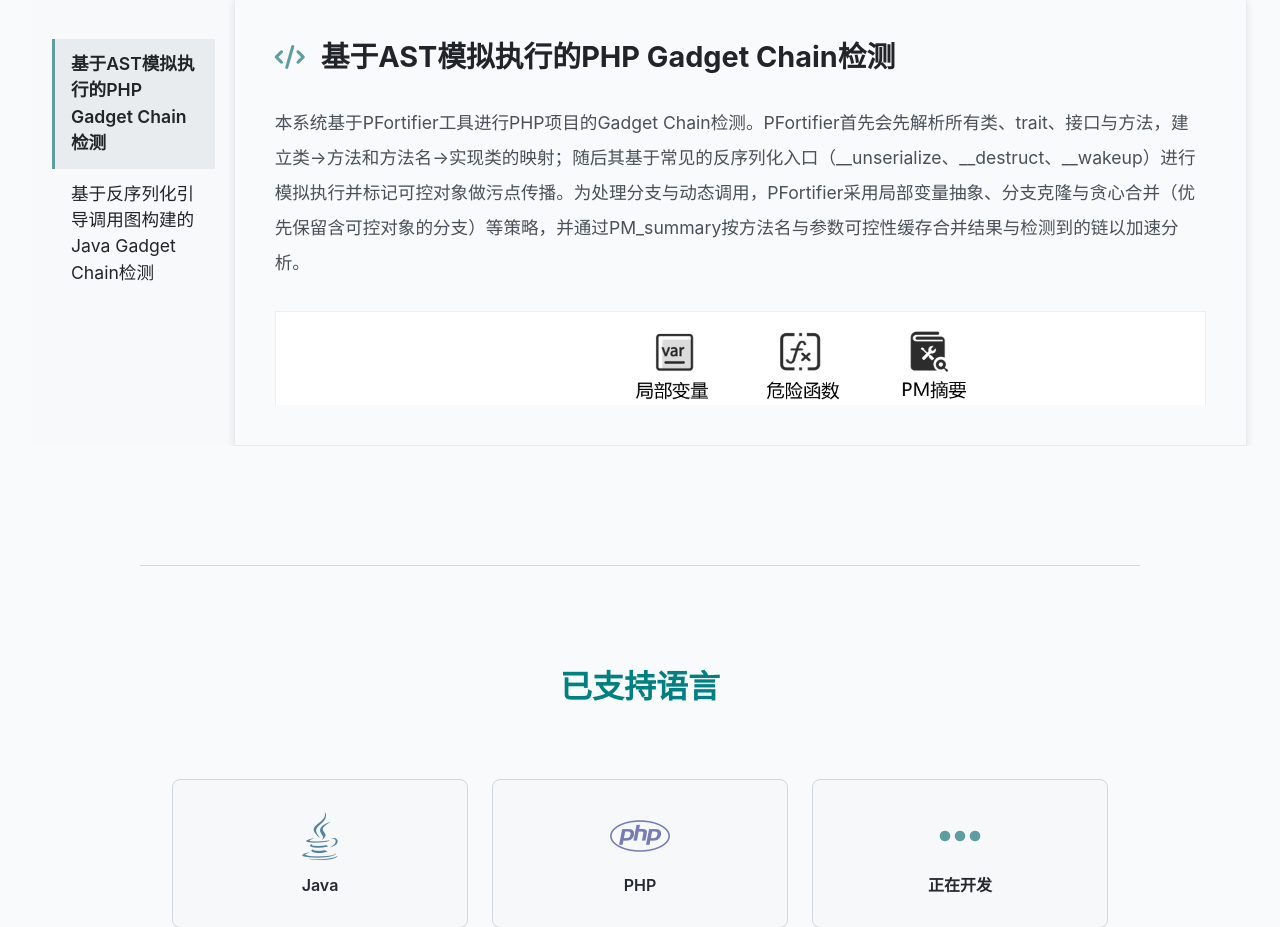
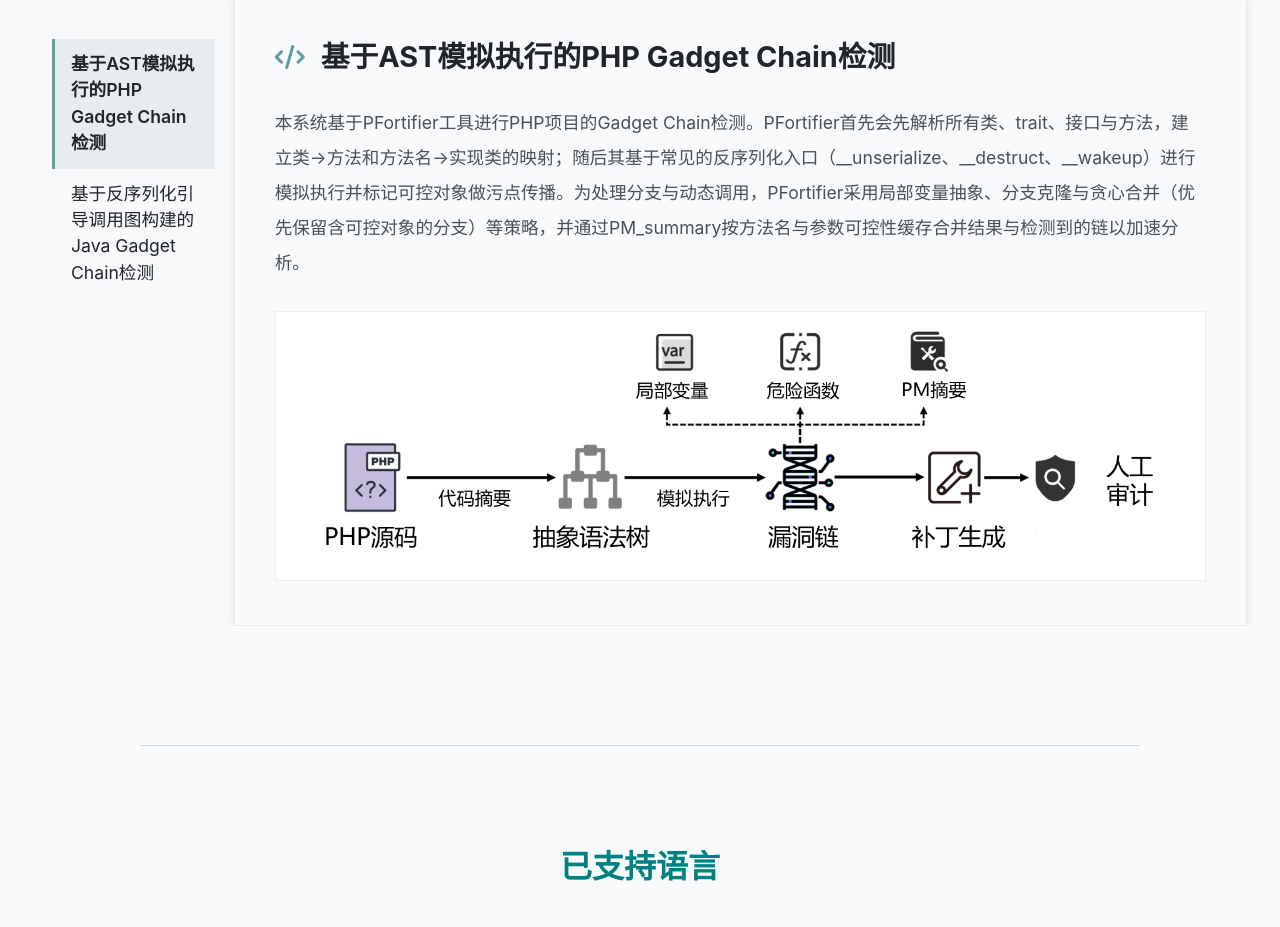
Before and after one commit to CyanM0un/DeserAnalyzer, a Flask app: page / in a window 1280 px wide. Shown: the part 2022-2949 px from the top of the page. Run offline with Flask 3, Linux system fonts and the light colour scheme; some libraries are stand-ins or nearby versions.

Commit message:
技术概要调整+自我介绍

```diff
--- a/flask_app/assets/css/tech-intro.css
+++ b/flask_app/assets/css/tech-intro.css
@@ -62,8 +62,8 @@
 }
 
 .tech-desc {
-    height: 300px;
-    overflow-y: auto;
+    height: 480px;
+    overflow-y: visible;
     line-height: 1.7;
     color: #495057;
 }
--- a/flask_app/templates/about.html
+++ b/flask_app/templates/about.html
@@ -267,7 +267,7 @@
                         <h4 class="member-name">周诗嘉</h4>
                         <p class="member-role">本科生</p>
                         <p class="member-bio">
-                            华中科技大学网络空间安全学院本科生，GCSCAN检测平台项目负责人之一。
+                            华中科技大学网络空间安全学院本科生，练习时长两年半的个人练习生，GCSCAN检测平台项目负责人之一。
                         </p>
                     </div>
                 </div>
```
